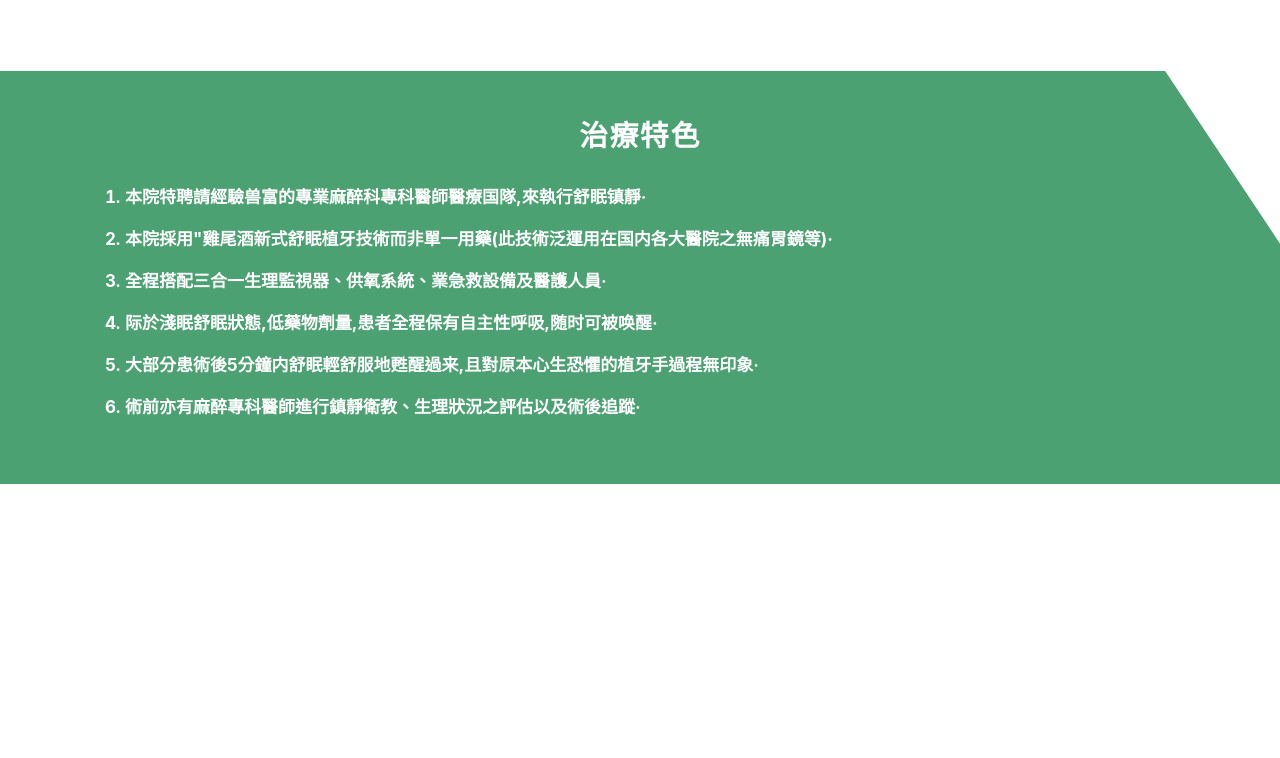
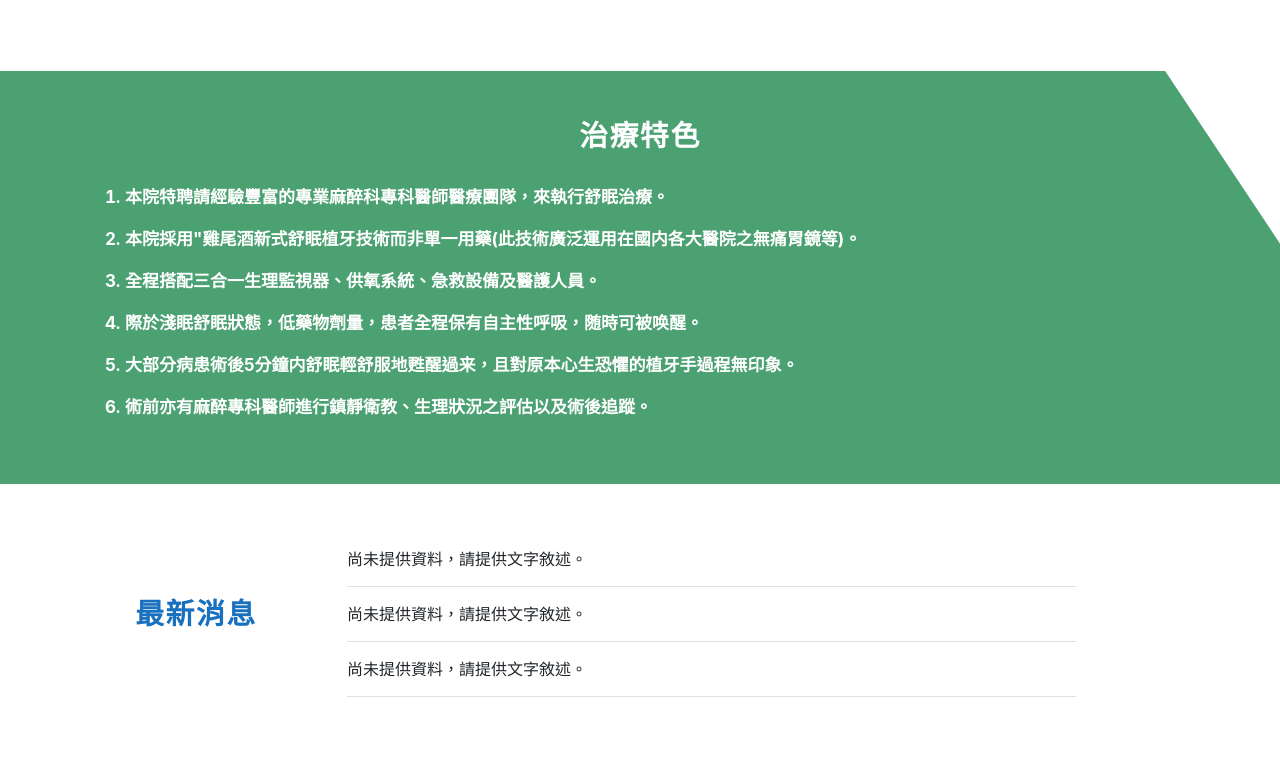
Before and after one commit to tm4tp6zn/kimhsin.github.io, a plain HTML site: page html/index.html in a window 1280 px wide. Shown: the part 2529-3287 px from the top of the page. Before the commit the page ends 3013 px from the top, so only its background shows below. Drawn offline with nearby package versions, Linux system fonts and the light colour scheme.

Commit message:
Add files via upload
Signed-off-by: tm4tp6zn <154357879+tm4tp6zn@users.noreply.github.com>

```diff
--- a/html/index.html
+++ b/html/index.html
@@ -202,36 +202,42 @@
           </div>
           </div>
                <!--醫療團隊-->
-
+              <!--醫療特點-->
 
                <div id="note" class="bg-3 py-5">
                 <div class="container">
                   <div class="title text-center colorWhite">      <h1>治療特色</h1></div>
 
-                <ol><li><p>本院特聘請經驗兽富的專業麻醉科專科醫師醫療国隊,來執行舒眠镇靜·</li>
-                    <li> <p>本院採用"雞尾酒新式舒眠植牙技術而非單一用藥(此技術泛運用在国内各大醫院之無痛胃鏡等)·</p></li>
-                        <li>  <p>全程搭配三合一生理監視器、供氧系統、業急救設備及醫護人員·</p></li>
-                            <li> <p>际於淺眠舒眠狀態,低藥物劑量,患者全程保有自主性呼吸,随时可被唤醒·</p></li>
-                                <li>  <p>大部分患術後5分鐘内舒眠輕舒服地甦醒過来,且對原本心生恐懼的植牙手過程無印象·</p></li>
-                                    <li>   <p>術前亦有麻醉專科醫師進行鎮靜衛教、生理狀況之評估以及術後追蹤·</p></li></ol>
+                <ol><li><p>本院特聘請經驗豐富的專業麻醉科專科醫師醫療團隊，來執行舒眠治療。</li>
+                    <li> <p>本院採用"雞尾酒新式舒眠植牙技術而非單一用藥(此技術廣泛運用在國内各大醫院之無痛胃鏡等)。</p></li>
+                        <li>  <p>全程搭配三合一生理監視器、供氧系統、急救設備及醫護人員。</p></li>
+                            <li> <p>際於淺眠舒眠狀態，低藥物劑量，患者全程保有自主性呼吸，随時可被唤醒。</p></li>
+                                <li>  <p>大部分病患術後5分鐘内舒眠輕舒服地甦醒過来，且對原本心生恐懼的植牙手過程無印象。</p></li>
+                                    <li>   <p>術前亦有麻醉專科醫師進行鎮靜衛教、生理狀況之評估以及術後追蹤。</p></li></ol>
 </div>
 
 </div>
-  <!--
+       <!--醫療特點-->
 <div id="newlist" class="bg-3 my-5">
-    <div class="container">
+    <div class="container flex">
       <div class="title">   <h1>最新消息</h1></div>
+
+      <div class="new-list">
     <ul><li>尚未提供資料，請提供文字敘述。</li>
         <li>尚未提供資料，請提供文字敘述。</li>
         <li>尚未提供資料，請提供文字敘述。</li></ul>
-</div>
+</div></div>
 
 </div>
 
 <footer>
+  <div class="container">
+    <div class="footer">
+    <iframe src="https://www.google.com/maps/embed?pb=!1m18!1m12!1m3!1d3617.3667453550524!2d121.22301827419793!3d24.953633941525187!2m3!1f0!2f0!3f0!3m2!1i1024!2i768!4f13.1!3m3!1m2!1s0x34682248fcfa49d7%3A0x57e0b78df52b3c96!2z5Lit5aOi54Gr6LuK56uZ!5e0!3m2!1szh-TW!2stw!4v1720938409185!5m2!1szh-TW!2stw" width="100%" height="300" style="border:0;" allowfullscreen="" loading="lazy" referrerpolicy="no-referrer-when-downgrade"></iframe>
+</div>
 
-    這邊是頁尾
-</footer>-->
+</div>
+</footer>
     <!-- Optional JavaScript; choose one of the two! -->
 
     <!-- Option 1: jQuery and Bootstrap Bundle (includes Popper) -->
@@ -248,4 +254,6 @@
 
 
 </body>
+
+
 </html>
```
